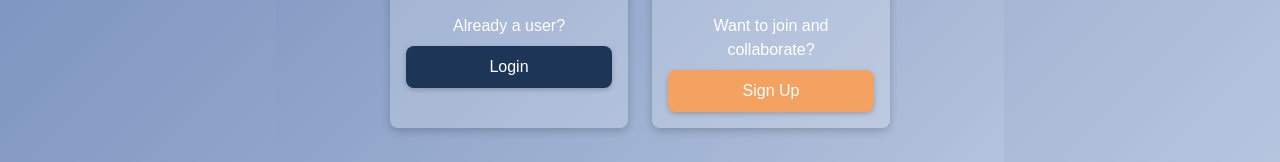
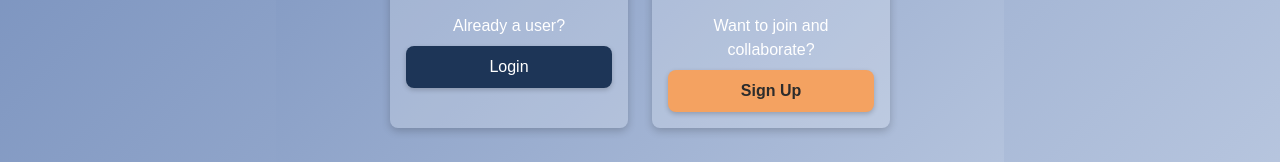
Before and after one commit to Meera-Manikandan/react-sql-teams-chat, a React (Vite) app in the folder frontend/: page / in a window 1280 px wide. Shown: the part 541-703 px from the top of the page. Built offline with nearby package versions, Linux system fonts and the light colour scheme.

Commit message:
Verified and fixed ADA compliance

```diff
--- a/frontend/src/components/Dashboard.jsx
+++ b/frontend/src/components/Dashboard.jsx
@@ -208,13 +208,16 @@ function Dashboard() {
 
       {/* Post Creation Form */}
       <form className="post-form" onSubmit={handlePostSubmit}>
+        <label htmlFor="postContent">What's in your mind:</label>
         <textarea
+          id="postContent"
           value={postContent}
           onChange={(e) => setPostContent(e.target.value)}
           placeholder="Write something..."
           rows="3"
         ></textarea>
-        <input type="file" onChange={handleFileChange} />
+        <label htmlFor="imageUpload">Would you like to share a file?</label>
+        <input type="file" id="imageUpload" onChange={handleFileChange} />
         <button type="submit">Post</button>
       </form>
 
--- a/frontend/src/styles/Welcome.css
+++ b/frontend/src/styles/Welcome.css
@@ -103,10 +103,13 @@ body {
 
 .welcome-btn.secondary {
   background-color: #f4a261;
+  color: #2c2c2c;
+  font-weight: 600;
 }
 
 .welcome-btn.secondary:hover {
-  background-color: #e76f51;
+  background-color: #b45e2b;
+  color: white;
 }
 
 @media (max-width: 768px) {
```
